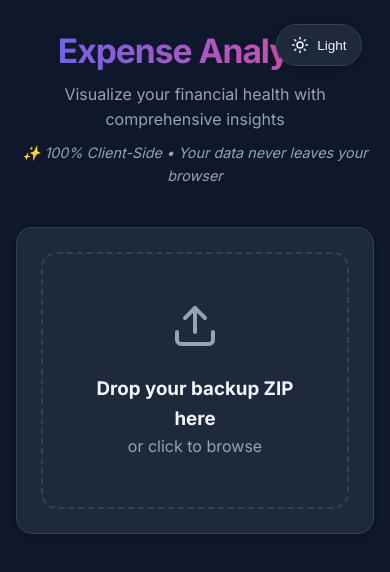
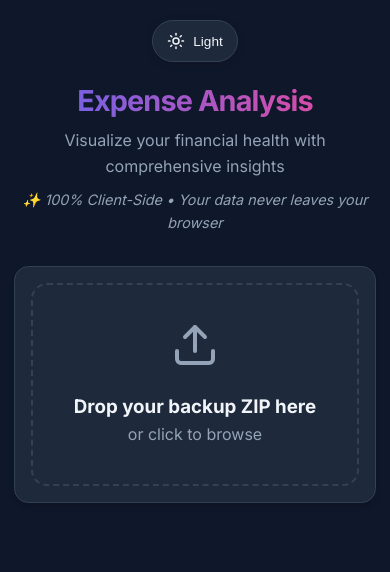
Before and after one commit to githubofhimanshu/expenso_backup_analysis_ui, a React (Vite) app: page / in a window 390 px wide. Shown: the top 572 px of the page. Built offline with nearby package versions, Linux system fonts and the light colour scheme.

Commit message:
fix for responsive design

```diff
--- a/src/App.jsx
+++ b/src/App.jsx
@@ -62,10 +62,10 @@ function AppContent() {
   return (
     <div className="container">
       <header className="app-header">
-        {/* Theme Toggle Button */}
+        <div className="header-actions">
           <button
             onClick={toggleTheme}
-          className={`pill-button pill-button--ghost ${isDataLoaded ? 'pill-button--with-clear' : ''}`}
+            className="pill-button pill-button--ghost"
           >
             {theme === 'dark' ? (
               <>
@@ -80,7 +80,6 @@ function AppContent() {
             )}
           </button>
 
-        {/* Clear Data Button (shown when data is loaded) */}
           {isDataLoaded && (
             <button
               onClick={handleClearData}
@@ -90,6 +89,7 @@ function AppContent() {
               Clear Data
             </button>
           )}
+        </div>
 
         <div className="app-header-text">
           <h1 className="app-title">
--- a/src/index.css
+++ b/src/index.css
@@ -105,13 +105,19 @@ h3 {
 
 .app-header {
   margin-bottom: 2.5rem;
-  text-align: center;
-  position: relative;
+}
+
+.header-actions {
+  display: flex;
+  justify-content: flex-end;
+  gap: 0.75rem;
+  margin-bottom: 1rem;
 }
 
 .app-header-text {
   max-width: 640px;
   margin: 0 auto;
+  text-align: center;
 }
 
 .app-title {
@@ -130,9 +136,6 @@ h3 {
 }
 
 .pill-button {
-  position: absolute;
-  top: 0;
-  right: 1rem;
   padding: 0.7rem 0.9rem;
   background: var(--surface);
   border: 1px solid var(--border);
@@ -146,10 +149,6 @@ h3 {
   font-weight: 500;
   box-shadow: 0 2px 8px rgba(0, 0, 0, 0.12);
   transition: background 0.2s ease, transform 0.15s ease, box-shadow 0.15s ease, border-color 0.2s ease;
-}
-
-.pill-button--with-clear {
-  right: 10rem;
 }
 
 .pill-button--ghost:hover {
@@ -345,15 +344,87 @@ h3 {
     padding: 1.5rem 1rem 2.25rem;
   }
 
+  .card {
+    padding: 1.25rem;
+  }
+
+  .grid {
+    gap: 1.1rem;
+  }
+
+  .tabs {
+    margin-bottom: 1.5rem;
+    padding: 0 0.5rem;
+  }
+
+  .chart-container {
+    height: 240px;
+  }
+
   .app-title {
     font-size: 2.1rem;
   }
 
-  .pill-button {
-    right: 0.75rem;
+  .header-actions {
+    justify-content: center;
+    flex-wrap: wrap;
+  }
+}
+
+@media (max-width: 480px) {
+  .container {
+    padding: 1.25rem 0.85rem 2rem;
   }
 
-  .pill-button--with-clear {
-    right: 8.5rem;
+  .app-header {
+    margin-bottom: 2rem;
+  }
+
+  .app-title {
+    font-size: 1.8rem;
+  }
+
+  .card {
+    padding: 1rem;
+    border-radius: 0.9rem;
+  }
+
+  .grid {
+    gap: 1rem;
+  }
+
+  .upload-zone {
+    padding: 2.25rem 1.5rem;
+  }
+
+  .tabs {
+    gap: 0.5rem;
+    margin-bottom: 1.25rem;
+  }
+
+  .tab-button {
+    padding: 0.7rem 1rem;
+    font-size: 0.85rem;
+  }
+
+  .summary-chip-row {
+    flex-direction: column;
+    align-items: center;
+  }
+
+  .toast {
+    left: 0.85rem;
+    right: 0.85rem;
+    bottom: 1rem;
+    justify-content: center;
+  }
+
+  .data-table {
+    font-size: 0.8rem;
+  }
+
+  .data-table th,
+  .data-table td {
+    padding: 0.6rem;
   }
 }
```
Lines whose indentation alone changed are shown as unchanged.
